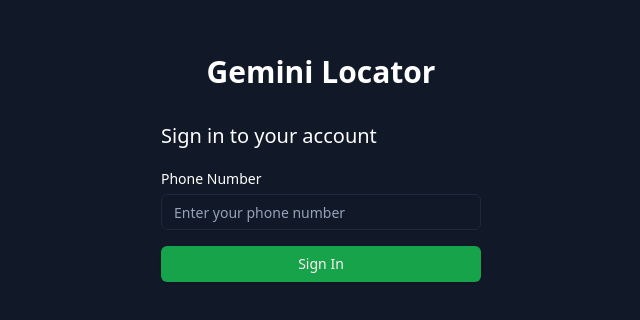
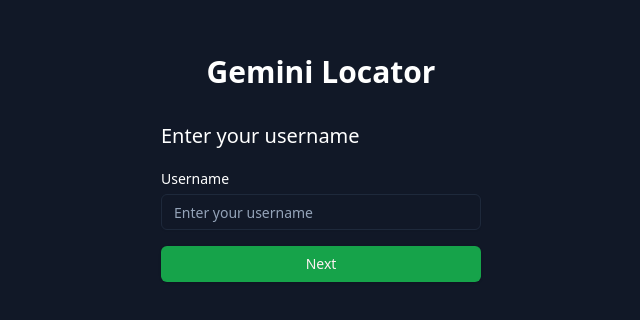
Before and after one commit to jasonkneen/sg-881722546961040, a Next.js app: page /login in a window 1280 px wide. Shown: the part 232-552 px from the top of the page, without its empty margins (319-959 px from the left). Built offline with nearby package versions, Linux system fonts and the light colour scheme.

Commit message:
SOFTGEN MAGIC

```diff
--- /dev/null
+++ b/src/components/SixDigitInput.js
@@ -0,0 +1,53 @@
+import React, { useState, useRef, useEffect } from 'react';
+import { Input } from "@/components/ui/input";
+
+const SixDigitInput = ({ onComplete }) => {
+  const [code, setCode] = useState(['', '', '', '', '', '']);
+  const inputs = useRef([]);
+
+  useEffect(() => {
+    inputs.current[0].focus();
+  }, []);
+
+  const handleChange = (index, value) => {
+    if (value.length <= 1 && /^\d*$/.test(value)) {
+      const newCode = [...code];
+      newCode[index] = value;
+      setCode(newCode);
+
+      if (value !== '' && index < 5) {
+        inputs.current[index + 1].focus();
+      }
+
+      if (newCode.every(digit => digit !== '')) {
+        onComplete(newCode.join(''));
+      }
+    }
+  };
+
+  const handleKeyDown = (index, e) => {
+    if (e.key === 'Backspace' && index > 0 && code[index] === '') {
+      inputs.current[index - 1].focus();
+    }
+  };
+
+  return (
+    <div className="flex justify-between max-w-xs mx-auto">
+      {code.map((digit, index) => (
+        <Input
+          key={index}
+          ref={el => inputs.current[index] = el}
+          type="text"
+          inputMode="numeric"
+          maxLength={1}
+          value={digit}
+          onChange={e => handleChange(index, e.target.value)}
+          onKeyDown={e => handleKeyDown(index, e)}
+          className="w-12 h-12 text-center text-lg font-bold"
+        />
+      ))}
+    </div>
+  );
+};
+
+export default SixDigitInput;
--- a/src/pages/login.js
+++ b/src/pages/login.js
@@ -3,31 +3,63 @@ import { useRouter } from 'next/router';
 import { Button } from "@/components/ui/button"
 import { Input } from "@/components/ui/input"
 import { Label } from "@/components/ui/label"
+import SixDigitInput from '@/components/SixDigitInput';
 
 export default function Login() {
+  const [username, setUsername] = useState('');
   const [phoneNumber, setPhoneNumber] = useState('');
-  const [verificationCode, setVerificationCode] = useState('');
-  const [step, setStep] = useState('phone'); // 'phone' or 'verify'
+  const [step, setStep] = useState('username'); // 'username', 'phone', or 'verify'
   const router = useRouter();
+
+  const handleUsernameSubmit = async (e) => {
+    e.preventDefault();
+    if (username.trim()) {
+      setStep('phone');
+    }
+  };
 
   const handlePhoneSubmit = async (e) => {
     e.preventDefault();
-    // TODO: Implement API call to send verification code
-    setStep('verify');
+    if (phoneNumber.trim()) {
+      // TODO: Implement API call to send verification code
+      setStep('verify');
+    }
   };
 
-  const handleVerificationSubmit = async (e) => {
-    e.preventDefault();
+  const handleVerificationSubmit = async (code) => {
     // TODO: Implement API call to verify code
+    console.log('Verification code:', code);
     router.push('/');
+  };
+
+  const handleResendCode = () => {
+    // TODO: Implement API call to resend verification code
+    console.log('Resending verification code');
   };
 
   return (
     <div className="flex flex-col items-center justify-center min-h-screen bg-gray-900 text-white">
       <h1 className="text-3xl font-bold mb-8">Gemini Locator</h1>
-      {step === 'phone' ? (
+      {step === 'username' && (
+        <form onSubmit={handleUsernameSubmit} className="w-full max-w-xs">
+          <h2 className="text-xl mb-4">Enter your username</h2>
+          <div className="mb-4">
+            <Label htmlFor="username">Username</Label>
+            <Input
+              id="username"
+              type="text"
+              placeholder="Enter your username"
+              value={username}
+              onChange={(e) => setUsername(e.target.value)}
+              className="mt-1"
+            />
+          </div>
+          <Button type="submit" className="w-full">Next</Button>
+        </form>
+      )}
+      {step === 'phone' && (
         <form onSubmit={handlePhoneSubmit} className="w-full max-w-xs">
-          <h2 className="text-xl mb-4">Sign in to your account</h2>
+          <h2 className="text-xl mb-4">Enter your phone number</h2>
           <div className="mb-4">
             <Label htmlFor="phoneNumber">Phone Number</Label>
             <Input
@@ -39,24 +71,17 @@ export default function Login() {
               className="mt-1"
             />
           </div>
-          <Button type="submit" className="w-full">Sign In</Button>
+          <Button type="submit" className="w-full">Send Code</Button>
         </form>
-      ) : (
-        <form onSubmit={handleVerificationSubmit} className="w-full max-w-xs">
+      )}
+      {step === 'verify' && (
+        <div className="w-full max-w-xs">
           <h2 className="text-xl mb-4">Enter Verification Code</h2>
-          <div className="mb-4">
-            <Label htmlFor="verificationCode">Verification Code</Label>
-            <Input
-              id="verificationCode"
-              type="text"
-              placeholder="Enter the code sent to your phone"
-              value={verificationCode}
-              onChange={(e) => setVerificationCode(e.target.value)}
-              className="mt-1"
-            />
-          </div>
-          <Button type="submit" className="w-full">Verify</Button>
-        </form>
+          <SixDigitInput onComplete={handleVerificationSubmit} />
+          <Button onClick={handleResendCode} variant="outline" className="w-full mt-4">
+            Send Again
+          </Button>
+        </div>
       )}
     </div>
   );
--- a/src/styles/globals.css
+++ b/src/styles/globals.css
@@ -76,3 +76,21 @@
 .bg-gray-900 {
   background-color: #111827;
 }
+
+/* Add styles for the 6-digit input */
+.six-digit-input input {
+  width: 2.5rem;
+  height: 2.5rem;
+  text-align: center;
+  font-size: 1.25rem;
+  border-radius: 0.375rem;
+  border: 1px solid #374151;
+  background-color: #1F2937;
+  color: #F9FAFB;
+}
+
+.six-digit-input input:focus {
+  outline: none;
+  border-color: #3B82F6;
+  box-shadow: 0 0 0 2px rgba(59, 130, 246, 0.5);
+}
```
